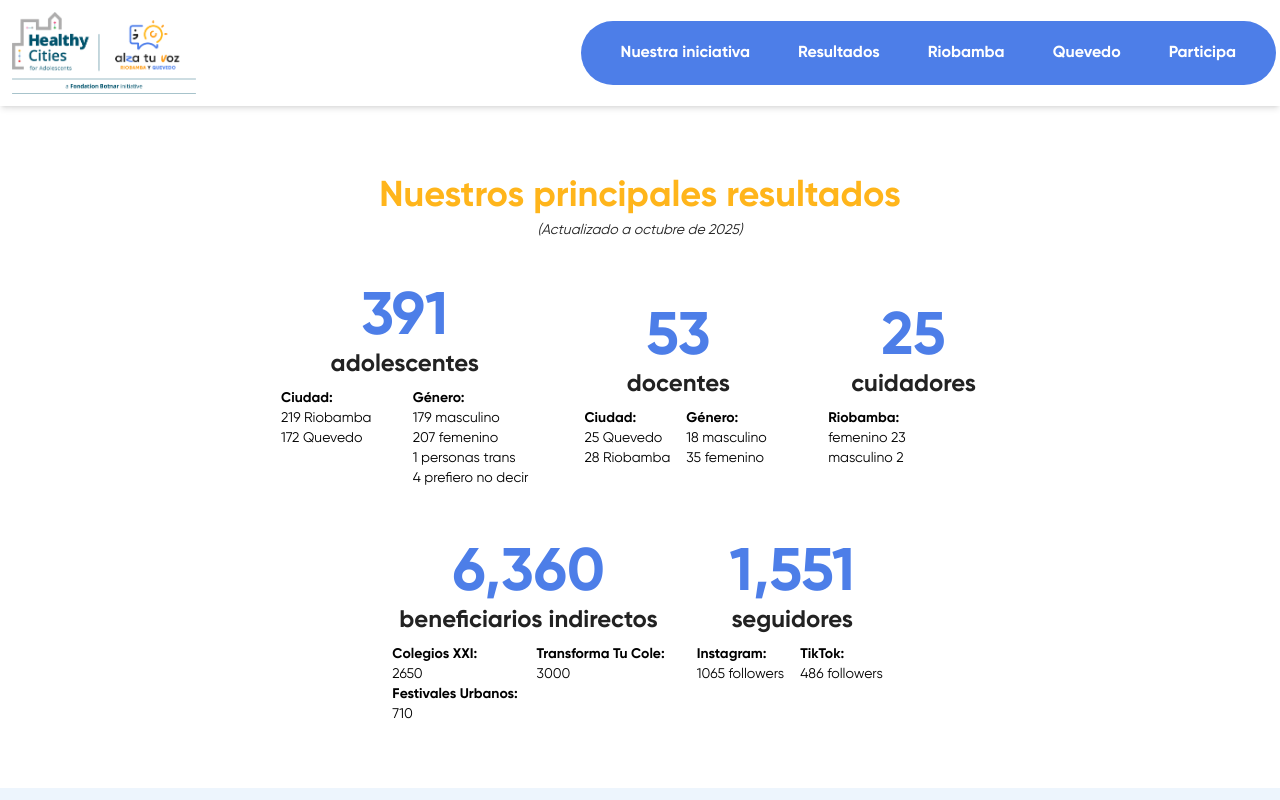
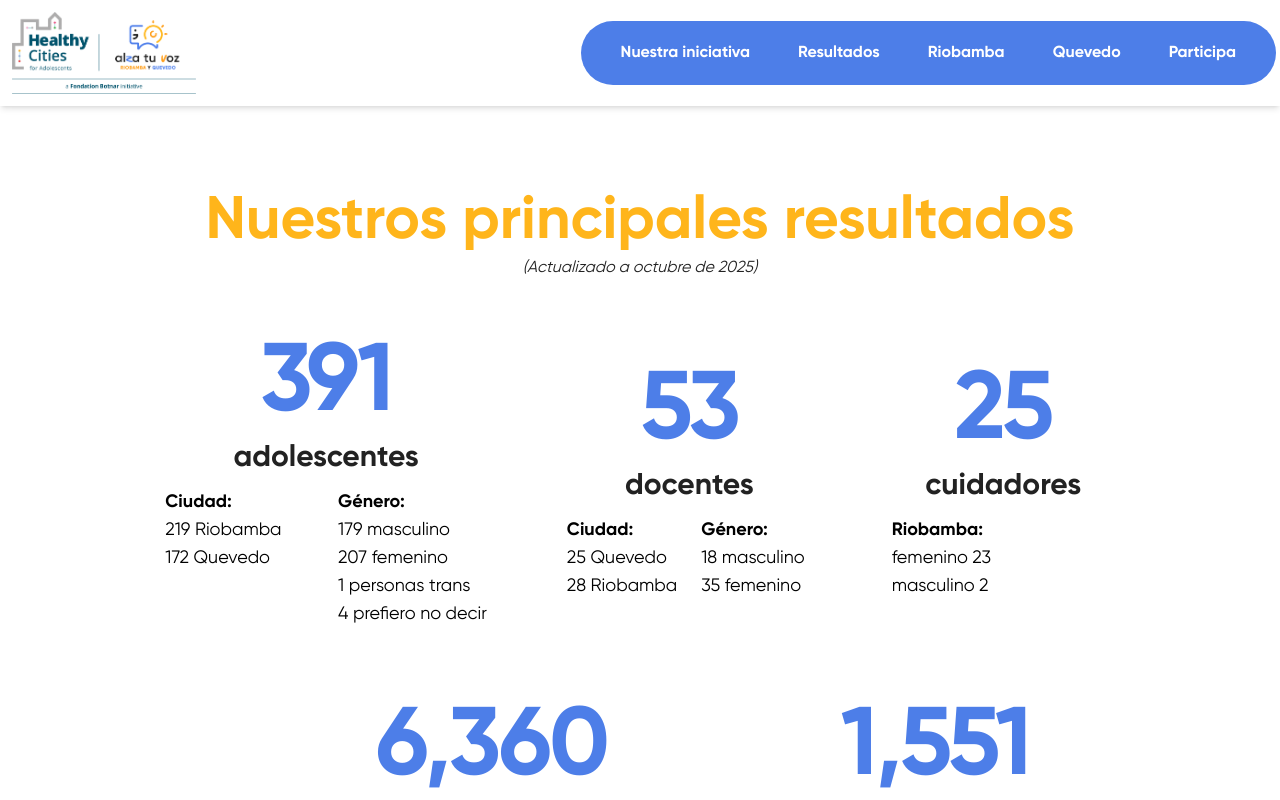
Before and after one commit to MorlinXD/ATV, a Next.js app: page /resultados in a window 1280 px wide. Shown: the top 800 px of the page. Built offline with nearby package versions, Linux system fonts and the light colour scheme.

Commit message:
Cambios en footer y el home

```diff
--- a/src/Components/Footer.tsx
+++ b/src/Components/Footer.tsx
@@ -57,7 +57,8 @@ export default function Footer() {
         </div>
 
         {/* Texto central */}
-        <div className="text-center px-4 py-6 text-sm md:text-base max-w-4xl mx-auto">
+        <div className="text-center md:w-2/3 px-4 py-2 text-sm md:text-base max-w-4xl mx-auto">
+          <div className="text-center px-4 py-2 text-sm md:text-base max-w-4xl mx-auto md:col-start-2 md:col-span-1">
             <p>
               ¿Has vivido o presenciado una situación de abuso de poder o violencia en el proyecto?
             </p>
@@ -79,38 +80,48 @@ export default function Footer() {
             </p>
             <p>¡Gracias por contribuir a mantener un espacio seguro!</p>
           </div>
+        </div>
 
-        {/* Contactos */}
-        <div className="text-center md:text-right">
+        {/* Derecha: contactos */}
+        <div className="w-full md:w-1/3 flex flex-col items-center md:items-end text-center md:text-right">
           <p className="font-bold mb-3">Contactos:</p>
-          <div className="text-sm flex flex-col gap-2">
+          <div className="text-sm flex flex-col gap-3">
             <div>
-              <p className="font-semibold leading-tight">Correo electrónico:</p>
-              <p>info@lab-xxi.com</p>
+              <p className="font-semibold leading-tight" >Correo electrónico:</p>
+              <a href="mailto:info@lab-xxi.com" className="hover:underline hover:text-hcaneworange">
+                <p>info@lab-xxi.com</p></a>
             </div>
-            <div>
-              <p className="font-semibold leading-tight mt-1">Contacto en Riobamba ATV:</p>
-              <p>(+593) 0979831036</p>
+
+            {/* Riobamba */}
+            <div className="flex flex-col items-center md:items-end mt-1">
+              <div className="flex items-center gap-2">
                 <a
                   href="https://api.whatsapp.com/send?phone=593979831036"
                   target="_blank"
                   rel="noreferrer"
-                className="text-hcaneworange font-semibold"
+                  className="hover:scale-110 transition-transform duration-200"
                 >
-                Enviar mensaje
+                  <Image src="/logos/whatsapp.png" alt="WhatsApp Riobamba" width={26} height={26} />
                 </a>
+                <p className="font-semibold leading-tight"> Riobamba ATV:</p>
               </div>
-            <div>
-              <p className="font-semibold leading-tight mt-1">Contacto en Quevedo ATV:</p>
-              <p>(+593) 0979833698</p>
+              <p>(+593) 0979831036</p>
+            </div>
+
+            {/* Quevedo */}
+            <div className="flex flex-col items-center md:items-end mt-1">
+              <div className="flex items-center gap-2">
                 <a
                   href="https://api.whatsapp.com/send?phone=593979833698"
                   target="_blank"
                   rel="noreferrer"
-                className="text-hcaneworange font-semibold"
+                  className="hover:scale-110 transition-transform duration-200"
                 >
-                Enviar mensaje
+                  <Image src="/logos/whatsapp.png" alt="WhatsApp Quevedo" width={26} height={26} />
                 </a>
+                <p className="font-semibold leading-tight"> Quevedo ATV:</p>
+              </div>
+              <p>(+593) 0979833698</p>
             </div>
           </div>
         </div>
--- a/src/Components/HowWeDoItDashboard.tsx
+++ b/src/Components/HowWeDoItDashboard.tsx
@@ -20,17 +20,17 @@ export default function HowWeDoItDashboard() {
           <img
             src="/images/resultados/img1.png"
             alt="Ilustración de caminatas dateras"
-            className="w-48 sm:w-56 md:w-64 h-auto"
+            className="w-48 sm:w-56 md:w-64 h-auto hover:scale-105 transition-transform"
           />
           <img
             src="/images/resultados/Group 201.png"
             alt="Ilustración de Mi ciudad y yo"
-            className="w-48 sm:w-56 md:w-64 h-auto"
+            className="w-48 sm:w-56 md:w-64 h-auto hover:scale-105 transition-transform"
           />
           <img
             src="/images/resultados/Group 202.png"
             alt="Ilustración de  Imaginando mi futuro"
-            className="w-48 sm:w-56 md:w-64 h-auto"
+            className="w-48 sm:w-56 md:w-64 h-auto hover:scale-105 transition-transform"
           />
         </section>
 
--- a/src/Components/footerNuevo.tsx
+++ b/src/Components/footerNuevo.tsx
@@ -104,7 +104,7 @@ export default function Footer() {
                 >
                   <Image src="/logos/whatsapp.png" alt="WhatsApp Riobamba" width={26} height={26} />
                 </a>
-                <p className="font-semibold leading-tight">en Riobamba ATV:</p>
+                <p className="font-semibold leading-tight"> Riobamba ATV:</p>
               </div>
               <p>(+593) 0979831036</p>
             </div>
@@ -120,7 +120,7 @@ export default function Footer() {
                 >
                   <Image src="/logos/whatsapp.png" alt="WhatsApp Quevedo" width={26} height={26} />
                 </a>
-                <p className="font-semibold leading-tight">en Quevedo ATV:</p>
+                <p className="font-semibold leading-tight"> Quevedo ATV:</p>
               </div>
               <p>(+593) 0979833698</p>
             </div>
--- a/src/sections/how-we-do-it/HowWeDoItResults.tsx
+++ b/src/sections/how-we-do-it/HowWeDoItResults.tsx
@@ -4,18 +4,18 @@ import CountUp from 'react-countup';
 
 export default function HowWeDoItResults() {
   return (
-    <section className="flex flex-col justify-center items-center py-12" id="resultados">
+    <section className="flex flex-col justify-center items-center py-16" id="resultados">
       {/* Título */}
       <div className="flex flex-col items-center text-center mb-8">
-        <h2 className="text-4xl text-hcaneworange font-bold">Nuestros principales resultados</h2>
-        <p className="text-sm mt-1 text-hcablack italic">
+        <h2 className="text-5xl sm:text-6xl text-hcaneworange font-bold leading-tight">Nuestros principales resultados</h2>
+        <p className="text-base mt-1 text-hcablack italic">
           (Actualizado a{' '}
           {new Date().toLocaleDateString('es-EC', { year: 'numeric', month: 'long' })})
         </p>
       </div>
 
       {/* Estadísticas principales (primera fila) */}
-      <div className="flex flex-wrap justify-center items-center gap-6 w-full max-w-6xl mb-6">
+      <div className="flex flex-wrap justify-center items-center gap-8 w-full max-w-6xl mb-6">
         <ResultCard
           title={391}
           subtitle="adolescentes"
@@ -79,20 +79,23 @@ function ResultCard({
   subtitle: string;
   data: { label: string; values: string[] }[];
 }) {
+  // Si el subtitle es "beneficiarios indirectos" usamos 3 columnas en pantallas >= sm
+  const colsClass =
+    subtitle === 'beneficiarios indirectos' ? 'grid-cols-1 sm:grid-cols-3' : 'grid-cols-1 sm:grid-cols-2';
+
   return (
-    <div className="flex flex-col items-center text-center p-4 animate-fade-in">
-      <h3 className="text-5xl sm:text-6xl font-bold text-hcanewblue">
+    <div className="flex flex-col items-center text-center p-6 animate-fade-in min-w-[220px]">
+      <h3 className="text-7xl sm:text-8xl font-bold text-hcanewblue leading-tight tracking-tight">
         <CountUp start={0} end={title} duration={2} separator="," />
       </h3>
-      <h4 className="text-xl sm:text-2xl font-semibold text-hcablack">{subtitle}</h4>
-      <div className="grid grid-cols-1 sm:grid-cols-2 gap-x-4 mt-2 text-sm text-start">
+      <h4 className="text-2xl sm:text-3xl font-semibold text-hcablack mt-2">{subtitle}</h4>
+      <div className={`grid ${colsClass} gap-x-6 mt-3 text-lg text-start`}>
         {data.map((block, idx) => (
           <div key={idx}>
             <p className="font-semibold">{block.label}</p>
             {block.values.map((v, i) => (
-              <span key={i}>
+              <span key={i} className="block">
                 {v}
-                {i < block.values.length - 1 && <br />}
               </span>
             ))}
           </div>
```
Also changed, not shown: app/page.tsx (+5 -5 lines). Lines whose indentation alone changed are shown as unchanged.
